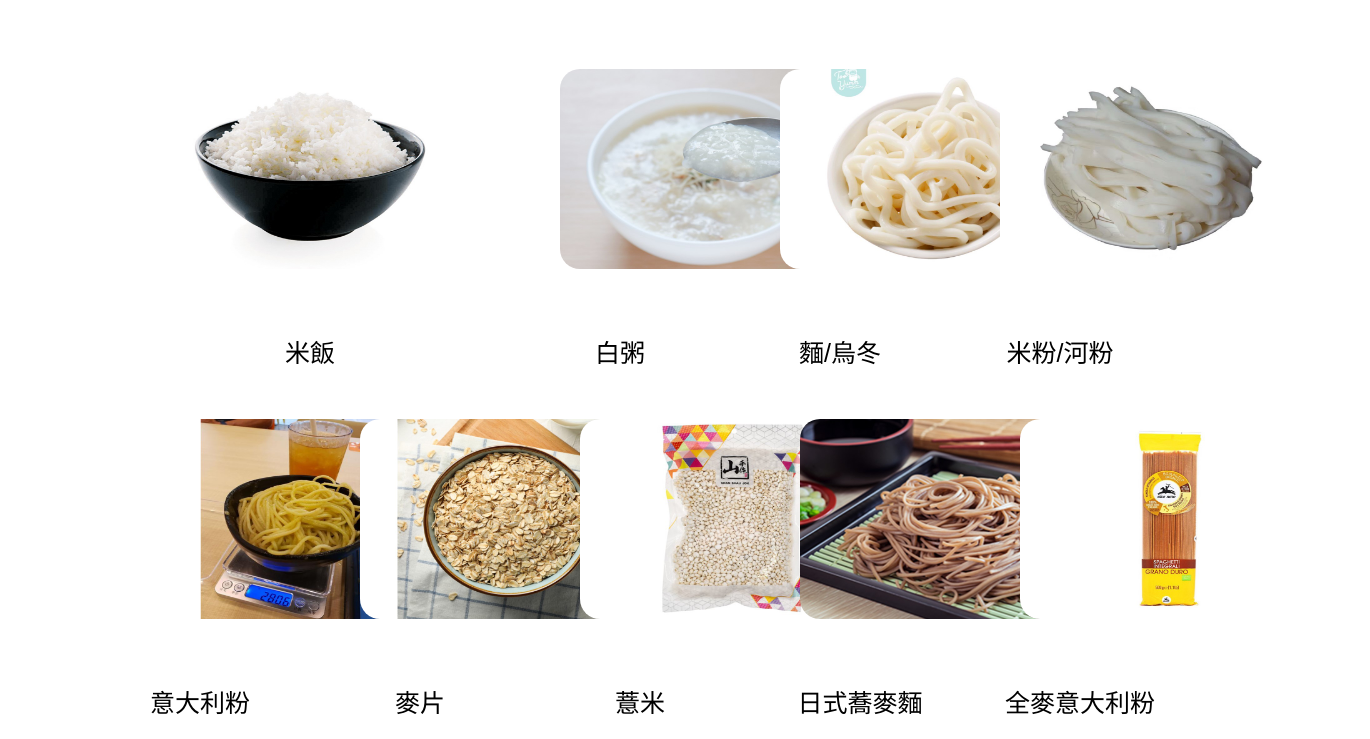
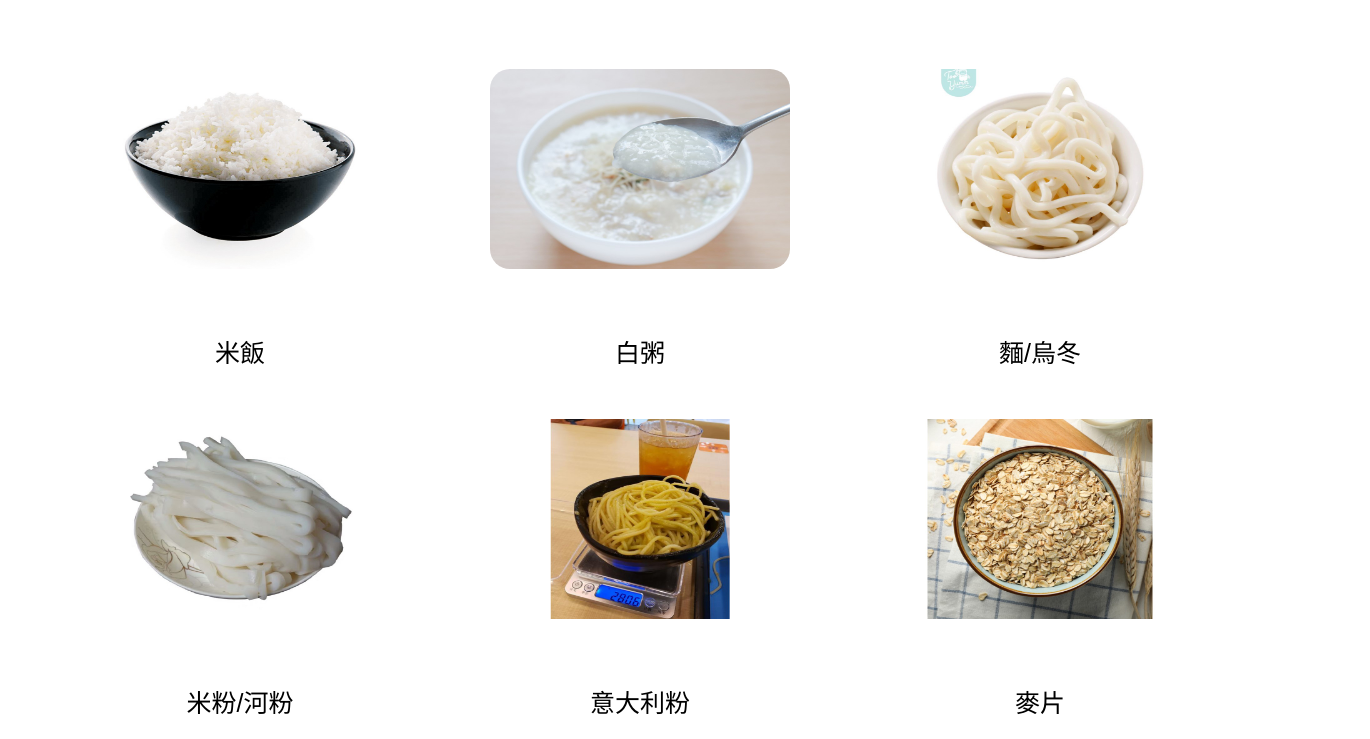
Before and after one commit to Beatsome/-, a plain HTML site: page index.html in a window 1280 px wide. Shown: the part 61-800 px from the top of the page, 1370 px wide, since content can reach past the window. Drawn offline with Linux system fonts and the light colour scheme.

Commit message:
Update index.html

```diff
--- a/index.html
+++ b/index.html
@@ -9,7 +9,7 @@
         .gallery { display: flex; flex-wrap: wrap; justify-content: center; }
         .gallery img { margin: 50px; width: 300px; height: 200px; border-radius: 20px; }
         .caption { font-size: 25px; margin-top: 10px; }
-        .gallery-item { width: 220px; }
+        .gallery-item { width: auto; }
     </style>
 </head>
 <body>
```
